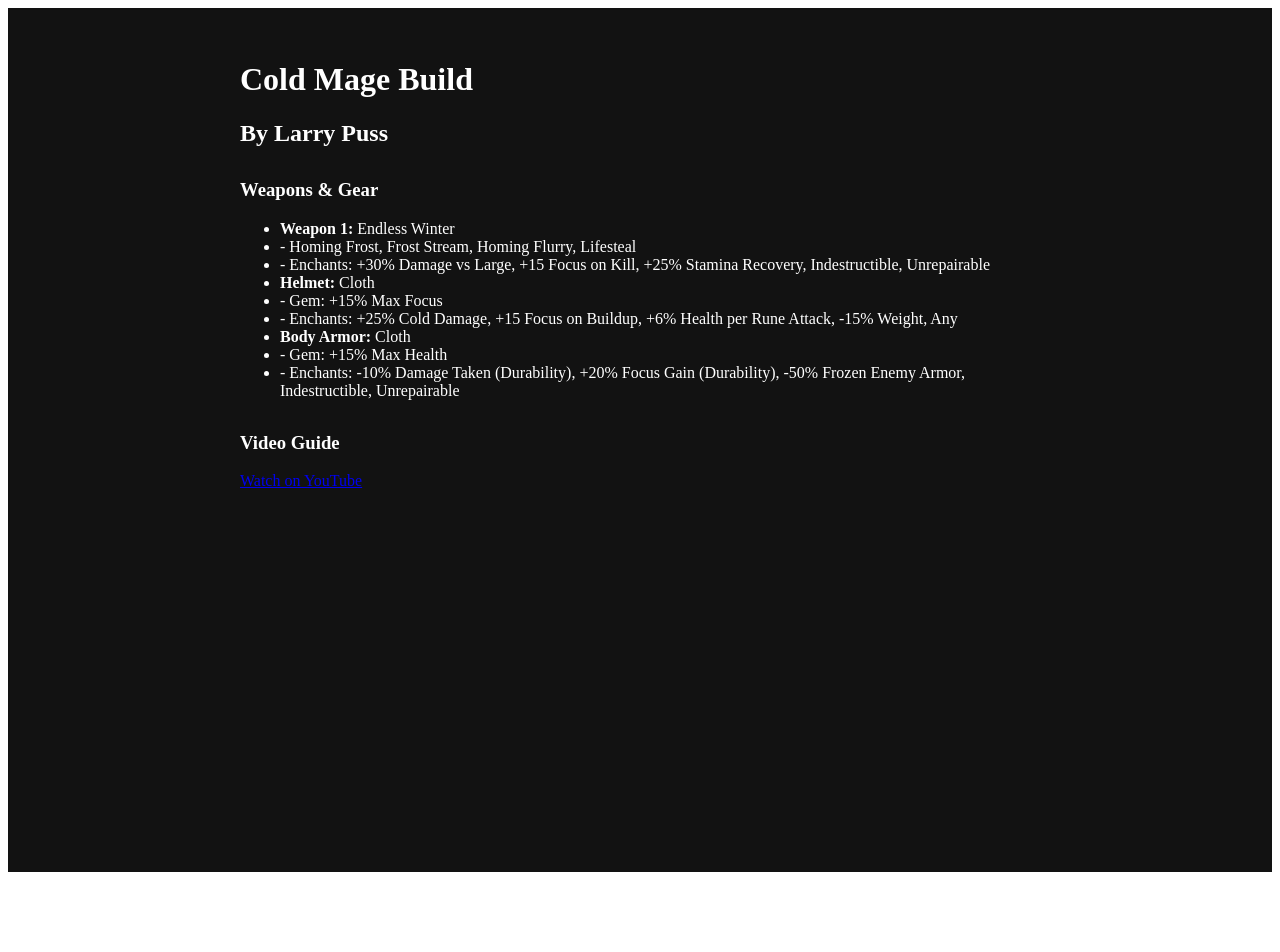
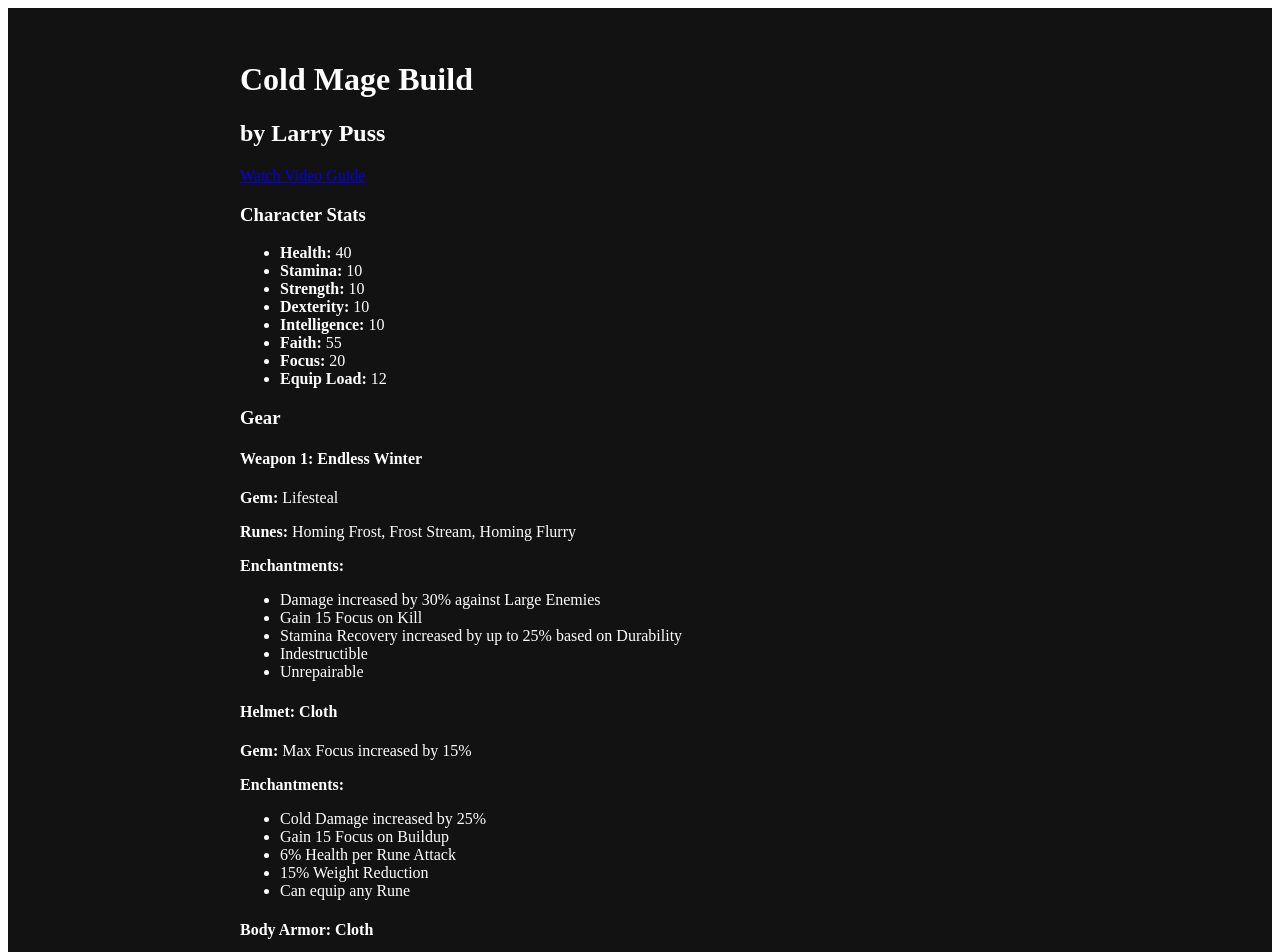
Before and after one commit to NoRestFortheWickedBuilds/nrftw-builds, a Next.js app: page /builds/cold-mage in a window 1280 px wide. Shown: the top 952 px of the page. Before the commit the page ends 880 px from the top, so only its background shows below. Built offline with nearby package versions, Linux system fonts and the light colour scheme.

Commit message:
Add Cold Mage build page

```diff
--- a/pages/builds/cold-mage.js
+++ b/pages/builds/cold-mage.js
@@ -1,39 +1,67 @@
 
-import Head from 'next/head';
+import Image from 'next/image';
 import styles from '../../styles/Build.module.css';
 
 export default function ColdMage() {
   return (
     <div className={styles.container}>
-      <Head>
-        <title>Cold Mage Build - Wicked Guides</title>
-      </Head>
-
+      <div className={styles.background}></div>
       <main className={styles.main}>
         <h1 className={styles.title}>Cold Mage Build</h1>
-        <h2 className={styles.subtitle}>By Larry Puss</h2>
+        <h2 className={styles.creator}>by Larry Puss</h2>
+        <p><a href="https://www.youtube.com/watch?v=tehiq6Jflik" target="_blank" rel="noopener noreferrer" className={styles.videoLink}>Watch Video Guide</a></p>
 
-        <div className={styles.section}>
-          <h3>Weapons & Gear</h3>
+        <section className={styles.statsSection}>
+          <h3>Character Stats</h3>
           <ul>
-            <li><strong>Weapon 1:</strong> Endless Winter</li>
-            <li> - Homing Frost, Frost Stream, Homing Flurry, Lifesteal</li>
-            <li> - Enchants: +30% Damage vs Large, +15 Focus on Kill, +25% Stamina Recovery, Indestructible, Unrepairable</li>
-            <li><strong>Helmet:</strong> Cloth</li>
-            <li> - Gem: +15% Max Focus</li>
-            <li> - Enchants: +25% Cold Damage, +15 Focus on Buildup, +6% Health per Rune Attack, -15% Weight, Any</li>
-            <li><strong>Body Armor:</strong> Cloth</li>
-            <li> - Gem: +15% Max Health</li>
-            <li> - Enchants: -10% Damage Taken (Durability), +20% Focus Gain (Durability), -50% Frozen Enemy Armor, Indestructible, Unrepairable</li>
+            <li><strong>Health:</strong> 40</li>
+            <li><strong>Stamina:</strong> 10</li>
+            <li><strong>Strength:</strong> 10</li>
+            <li><strong>Dexterity:</strong> 10</li>
+            <li><strong>Intelligence:</strong> 10</li>
+            <li><strong>Faith:</strong> 55</li>
+            <li><strong>Focus:</strong> 20</li>
+            <li><strong>Equip Load:</strong> 12</li>
           </ul>
-        </div>
+        </section>
 
-        <div className={styles.section}>
-          <h3>Video Guide</h3>
-          <a href="https://youtu.be/bZde1LrAmAE?si=f-OlHsT_Nv8G9BSa" target="_blank" rel="noopener noreferrer">
-            Watch on YouTube
-          </a>
-        </div>
+        <section className={styles.gearSection}>
+          <h3>Gear</h3>
+
+          <h4>Weapon 1: Endless Winter</h4>
+          <p><strong>Gem:</strong> Lifesteal</p>
+          <p><strong>Runes:</strong> Homing Frost, Frost Stream, Homing Flurry</p>
+          <p><strong>Enchantments:</strong></p>
+          <ul>
+            <li>Damage increased by 30% against Large Enemies</li>
+            <li>Gain 15 Focus on Kill</li>
+            <li>Stamina Recovery increased by up to 25% based on Durability</li>
+            <li>Indestructible</li>
+            <li>Unrepairable</li>
+          </ul>
+
+          <h4>Helmet: Cloth</h4>
+          <p><strong>Gem:</strong> Max Focus increased by 15%</p>
+          <p><strong>Enchantments:</strong></p>
+          <ul>
+            <li>Cold Damage increased by 25%</li>
+            <li>Gain 15 Focus on Buildup</li>
+            <li>6% Health per Rune Attack</li>
+            <li>15% Weight Reduction</li>
+            <li>Can equip any Rune</li>
+          </ul>
+
+          <h4>Body Armor: Cloth</h4>
+          <p><strong>Gem:</strong> Max Health increased by 15%</p>
+          <p><strong>Enchantments:</strong></p>
+          <ul>
+            <li>Damage Taken reduced by 10% based on Durability</li>
+            <li>Focus Gain increased by 20% based on Durability</li>
+            <li>Frozen Enemy Armor reduced by 50%</li>
+            <li>Indestructible</li>
+            <li>Unrepairable</li>
+          </ul>
+        </section>
       </main>
     </div>
   );
```
